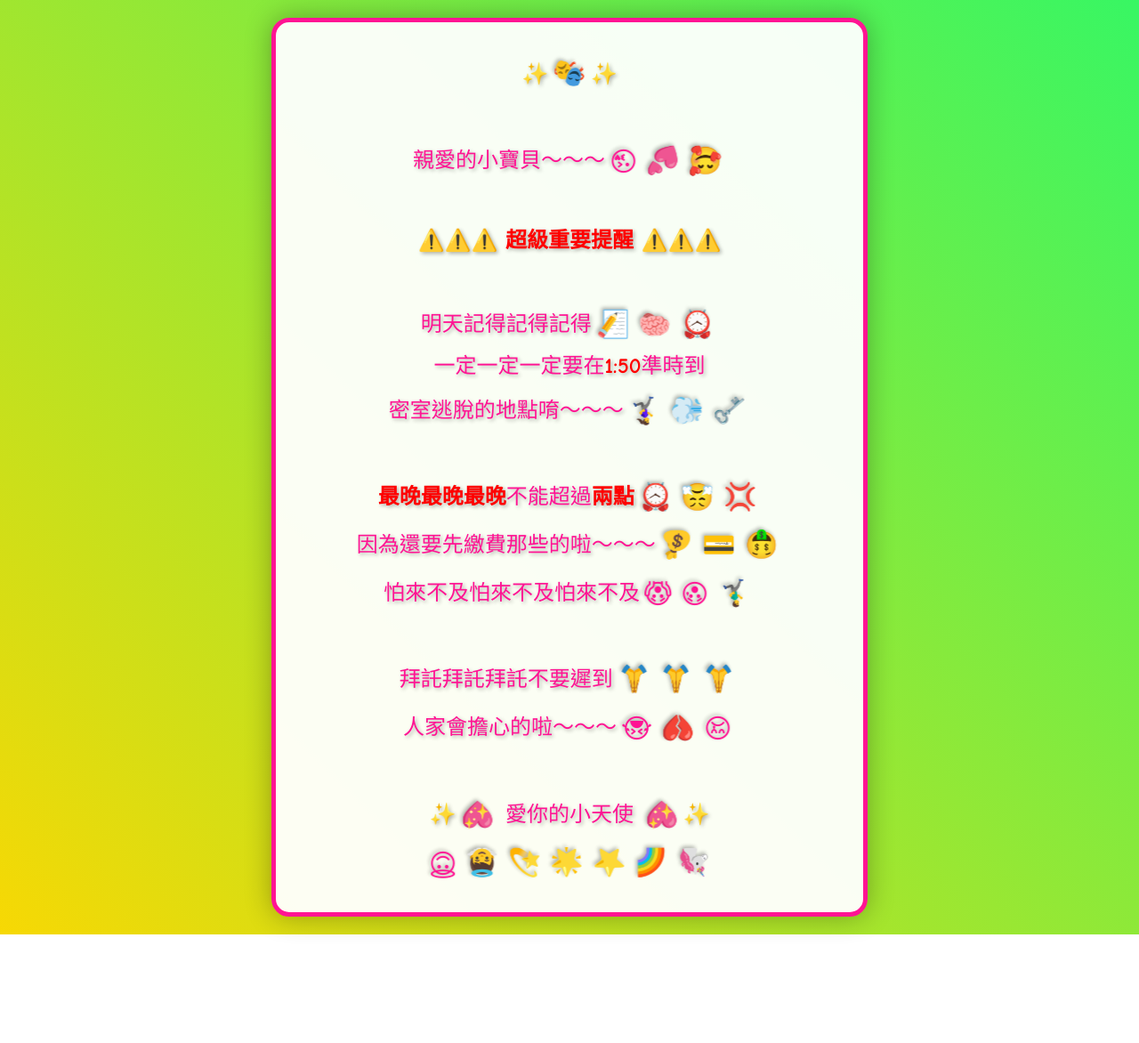
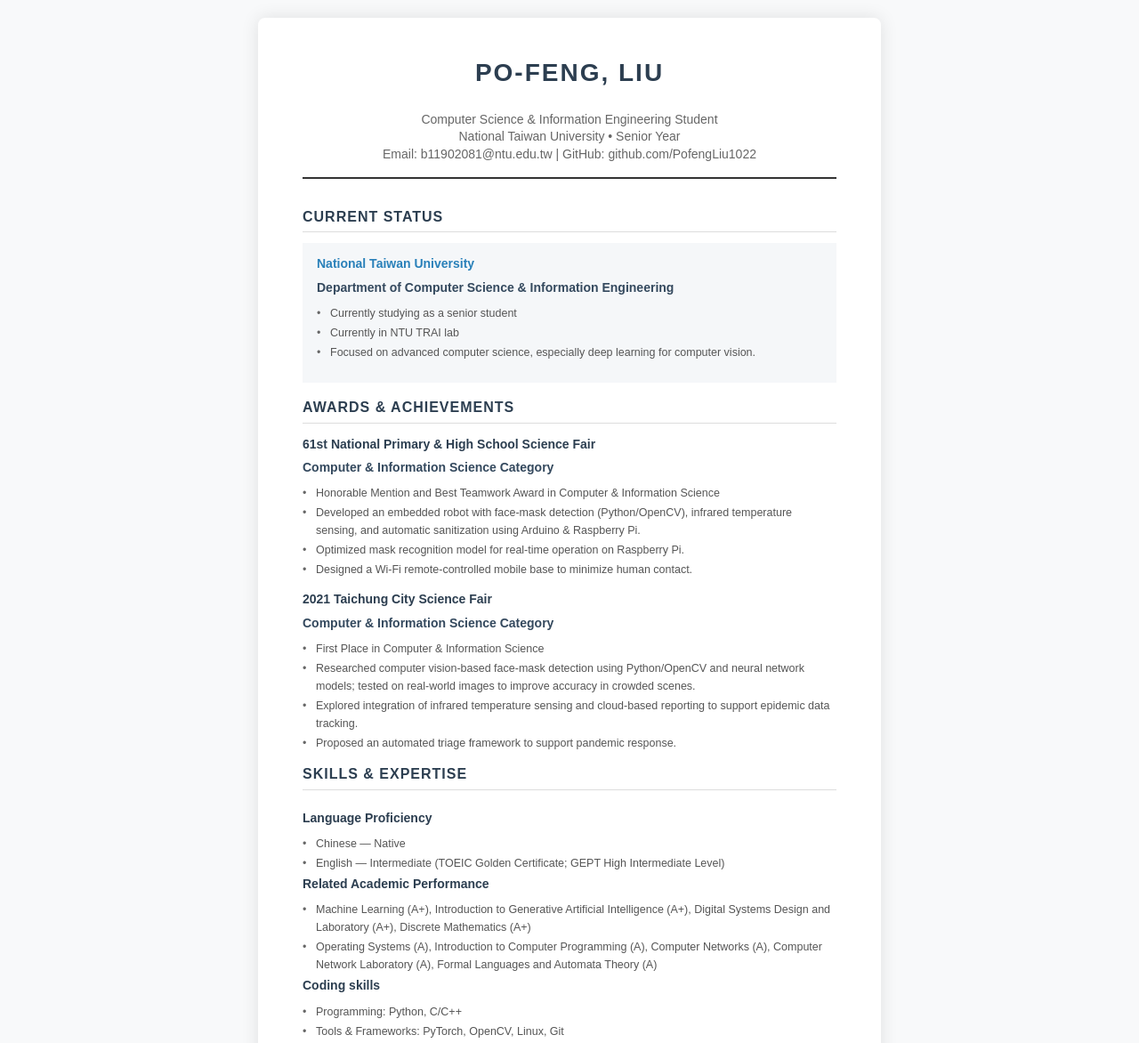
Before and after one commit to PofengLiu1022/pofeng1022.github.io, a plain HTML site: page index.html in a window 1280 px wide. Shown: the whole page at 89% size. Before the commit the page ends 1050 px from the top, so only its background shows below. Drawn offline with Linux system fonts and the light colour scheme.

Commit message:
Update index.html

```diff
--- a/index.html
+++ b/index.html
@@ -1,113 +1,310 @@
 <!DOCTYPE html>
-<html lang="zh-TW">
+<html lang="en">
 <head>
     <meta charset="UTF-8">
     <meta name="viewport" content="width=device-width, initial-scale=1.0">
-    <title>超級討人厭的提醒訊息</title>
+    <title>Po-Feng Liu - Resume</title>
     <style>
-        body {
-            font-family: 'Comic Sans MS', cursive, sans-serif;
-            background: linear-gradient(45deg, #ff69b4, #ffd700, #00ff7f, #1e90ff);
-            background-size: 400% 400%;
-            animation: rainbow 3s ease infinite;
-            padding: 20px;
+        * {
             margin: 0;
+            padding: 0;
+            box-sizing: border-box;
         }
 
-        @keyframes rainbow {
-            0% { background-position: 0% 50%; }
-            50% { background-position: 100% 50%; }
-            100% { background-position: 0% 50%; }
+        body {
+            font-family: 'Arial', sans-serif;
+            background-color: #f8f9fa;
+            color: #333;
+            line-height: 1.6;
+            padding: 20px;
         }
 
         .container {
-            max-width: 600px;
+            max-width: 700px;
             margin: 0 auto;
-            background: rgba(255, 255, 255, 0.95);
-            border-radius: 20px;
-            padding: 30px;
-            box-shadow: 0 0 30px rgba(0, 0, 0, 0.3);
-            border: 5px solid #ff1493;
-            animation: bounce 2s infinite;
+            background: white;
+            padding: 40px 50px;
+            box-shadow: 0 0 20px rgba(0,0,0,0.1);
+            border-radius: 8px;
         }
 
-        @keyframes bounce {
-            0%, 20%, 50%, 80%, 100% { transform: translateY(0); }
-            40% { transform: translateY(-10px); }
-            60% { transform: translateY(-5px); }
+        .header {
+            text-align: center;
+            margin-bottom: 30px;
+            border-bottom: 2px solid #333;
+            padding-bottom: 15px;
         }
 
-        .message {
-            font-size: 24px;
-            color: #ff1493;
-            text-align: center;
-            line-height: 1.8;
-            animation: blink 1.5s infinite;
-            text-shadow: 2px 2px 4px rgba(0, 0, 0, 0.3);
+        .name {
+            font-size: 28px;
+            font-weight: bold;
+            letter-spacing: 2px;
+            margin-bottom: 20px;
+            color: #2c3e50;
         }
 
-        @keyframes blink {
-            0%, 50% { opacity: 1; }
-            51%, 100% { opacity: 0.7; }
+        .contact-info {
+            font-size: 14px;
+            color: #666;
+            line-height: 1.4;
         }
 
-        .emoji {
-            font-size: 30px;
-            animation: spin 2s linear infinite;
-            display: inline-block;
-            margin: 0 5px;
+        .section {
+            margin-bottom: 10px;
         }
 
-        @keyframes spin {
-            from { transform: rotate(0deg); }
-            to { transform: rotate(360deg); }
+        .section-title {
+            font-size: 16px;
+            font-weight: bold;
+            text-transform: uppercase;
+            letter-spacing: 1px;
+            margin-bottom: 12px;
+            color: #2c3e50;
+            border-bottom: 1px solid #ddd;
+            padding-bottom: 4px;
         }
 
-        .sparkle {
-            color: #ffd700;
-            animation: sparkle 1s infinite alternate;
+        .experience-item {
+            margin-bottom: 10px;
+            display: flex;
+            justify-content: space-between;
+            align-items: flex-start;
         }
 
-        @keyframes sparkle {
-            from { transform: scale(1); }
-            to { transform: scale(1.2); }
+        .experience-left {
+            flex: 1;
         }
 
-        .urgent {
-            color: #ff0000;
-            font-weight: bold;
-            animation: shake 0.5s infinite;
+        .experience-right {
+            text-align: right;
+            min-width: 120px;
+            margin-left: 20px;
         }
 
-        @keyframes shake {
-            0%, 100% { transform: translateX(0); }
-            25% { transform: translateX(-5px); }
-            75% { transform: translateX(5px); }
+        .organization {
+            font-weight: bold;
+            font-size: 14px;
+            color: #2c3e50;
+            margin-bottom: 4px;
+        }
+
+        .position {
+            font-weight: bold;
+            font-size: 14px;
+            color: #34495e;
+            margin-bottom: 8px;
+        }
+
+        .date {
+            font-size: 14px;
+            color: #666;
+            font-weight: normal;
+        }
+
+        .location {
+            font-size: 13px;
+            color: #888;
+        }
+
+        .description {
+            margin-top: 8px;
+        }
+
+        .description li {
+            margin-bottom: 2px;
+            font-size: 12.5px;
+            color: #555;
+            list-style-type: none;
+            position: relative;
+            padding-left: 15px;
+        }
+
+        .description li:before {
+            content: "•";
+            position: absolute;
+            left: 0;
+            color: #666;
+        }
+
+        .skills-grid {
+            display: block;
+            grid-template-columns: 1fr 1fr;
+            gap: 8px;
+            margin-top: 20px;
+        }
+
+        .skill-category {
+            margin-bottom: 20px;
+            width: 100%;
+        }
+
+        .skill-title {
+            font-weight: bold;
+            font-size: 14px;
+            color: #2c3e50;
+            margin-bottom: 8px;
+        }
+
+        .skill-content {
+            font-size: 14px;
+            color: #555;
+            line-height: 1.5;
+        }
+
+        .current-status {
+            background: #f5f7f9;
+            padding: 12px 16px;
+            margin-bottom: 15px;
+        }
+
+        .current-status .organization {
+            color: #2980b9;
+        }
+
+        /* 適合 A4 匯出 */
+        body {
+            width: 210mm;
+            max-width: 210mm;
+            margin: 0 auto;
+            word-wrap: break-word;
+        }
+
+        /* 避免文字太長超出邊界 */
+        .description, .contact-info {
+            word-break: break-word;
+        }
+
+
+
+        @media (max-width: 768px) {
+            .container {
+                padding: 40px 30px;
+            }
+
+            .name {
+                font-size: 28px;
+            }
+
+            .experience-item {
+                flex-direction: column;
+            }
+
+            .experience-right {
+                text-align: left;
+                margin-left: 0;
+                margin-top: 5px;
+            }
+
+            .skills-grid {
+                grid-template-columns: 1fr;
+                gap: 20px;
+            }
+
+            .kuse-branding {
+                position: static;
+                margin-top: 40px;
+                align-self: flex-end;
+                width: fit-content;
+            }
         }
     </style>
 </head>
 <body>
     <div class="container">
-        <div class="message">
-            <span class="sparkle">✨</span><span class="emoji">🎭</span><span class="sparkle">✨</span><br><br>
+        <div class="header">
+            <h1 class="name">PO-FENG, LIU</h1>
+            <div class="contact-info">
+                Computer Science & Information Engineering Student<br>
+                National Taiwan University • Senior Year<br>
+                Email: b11902081@ntu.edu.tw | GitHub: github.com/PofengLiu1022
+            </div>
+        </div>
 
-            親愛的小寶貝～～～<span class="emoji">😘</span><span class="emoji">💕</span><span class="emoji">🥰</span><br><br>
+        <div class="section">
+            <h2 class="section-title">Current Status</h2>
+            <div class="current-status">
+                <div class="experience-item">
+                    <div class="experience-left">
+                        <div class="organization">National Taiwan University</div>
+                        <div class="position">Department of Computer Science & Information Engineering</div>
+                        <div class="description">
+                            <ul>
+                                <li>Currently studying as a senior student</li>
+                                <li>Currently in NTU TRAI lab</li>
+                                <li>Focused on advanced computer science, especially deep learning for computer vision.</li>
+                            </ul>
+                        </div>
+                    </div>
+                </div>
+            </div>
+        </div>
 
-            <span class="urgent">⚠️⚠️⚠️ 超級重要提醒 ⚠️⚠️⚠️</span><br><br>
+        <div class="section">
+            <h2 class="section-title">Awards & Achievements</h2>
 
-            明天記得記得記得<span class="emoji">📝</span><span class="emoji">🧠</span><span class="emoji">⏰</span><br>
-            一定一定一定要在<span class="urgent">1:50</span>準時到<br>
-            密室逃脫的地點唷～～～<span class="emoji">🏃‍♀️</span><span class="emoji">💨</span><span class="emoji">🗝️</span><br><br>
+            <div class="experience-item">
+                <div class="experience-left">
+                    <div class="organization">61st National Primary & High School Science Fair</div>
+                    <div class="position">Computer & Information Science Category</div>
+                    <div class="description">
+                        <ul>
+                            <li>Honorable Mention and Best Teamwork Award in Computer & Information Science</li>
+                            <li>Developed an embedded robot with face-mask detection (Python/OpenCV), infrared temperature sensing, and automatic sanitization using Arduino & Raspberry Pi.</li>
+                            <li>Optimized mask recognition model for real-time operation on Raspberry Pi.</li>
+                          	<li>Designed a Wi-Fi remote-controlled mobile base to minimize human contact.</li>
+                        </ul>
+                    </div>
+                </div>
+            </div>
 
-            <span class="urgent">最晚最晚最晚</span>不能超過<span class="urgent">兩點</span><span class="emoji">⏰</span><span class="emoji">😤</span><span class="emoji">💢</span><br>
-            因為還要先繳費那些的啦～～～<span class="emoji">💰</span><span class="emoji">💳</span><span class="emoji">🤑</span><br>
-            怕來不及怕來不及怕來不及<span class="emoji">😱</span><span class="emoji">😰</span><span class="emoji">🏃‍♂️</span><br><br>
+            <div class="experience-item">
+                <div class="experience-left">
+                    <div class="organization">2021 Taichung City Science Fair</div>
+                    <div class="position">Computer & Information Science Category</div>
+                    <div class="description">
+                        <ul>
+                            <li>First Place in Computer & Information Science</li>
+                            <li>Researched computer vision-based face-mask detection using Python/OpenCV and neural network models; tested on real-world images to improve accuracy in crowded scenes.</li>
+                            <li>Explored integration of infrared temperature sensing and cloud-based reporting to support epidemic data tracking.</li>
+                            <li>Proposed an automated triage framework to support pandemic response.</li>
+                        </ul>
+                    </div>
+                </div>
+            </div>
+        </div>
 
-            拜託拜託拜託不要遲到<span class="emoji">🙏</span><span class="emoji">🙏</span><span class="emoji">🙏</span><br>
-            人家會擔心的啦～～～<span class="emoji">😭</span><span class="emoji">💔</span><span class="emoji">😢</span><br><br>
 
-            <span class="sparkle">✨</span><span class="emoji">💖</span> 愛你的小天使 <span class="emoji">💖</span><span class="sparkle">✨</span><br>
-            <span class="emoji">😇</span><span class="emoji">👼</span><span class="emoji">💫</span><span class="emoji">🌟</span><span class="emoji">⭐</span><span class="emoji">🌈</span><span class="emoji">🦄</span>
+
+        <div class="section">
+            <h2 class="section-title">Skills & Expertise</h2>
+            <div class="skills-grid">
+                <div class="skill-category">
+                    <div class="skill-title">Language Proficiency</div>
+                        <div class="description">
+                        	<ul>
+                            	<li>Chinese — Native</li>
+                            	<li>English — Intermediate (TOEIC Golden Certificate; GEPT High Intermediate Level)</li>
+                            </ul>
+                        </div>
+
+                    <div class="skill-title">Related Academic Performance</div>
+                        <div class="description">
+                        	<ul>
+                            	<li>Machine Learning (A+), Introduction to Generative Artificial Intelligence (A+), Digital Systems Design and Laboratory (A+), Discrete Mathematics (A+)</li>
+                            	<li>Operating Systems (A), Introduction to Computer Programming (A), Computer Networks (A), Computer Network Laboratory (A), Formal Languages and Automata Theory (A)</li>
+                             </ul>
+                        </div>
+
+                     <div class="skill-title">Coding skills</div>
+                     <div class="description">
+                        <ul>
+                          <li>Programming: Python, C/C++</li>
+                          <li>Tools & Frameworks: PyTorch, OpenCV, Linux, Git</li>
+                        </ul>
+                      </div>
+
+                </div>
+            </div>
         </div>
     </div>
 </body>
```
